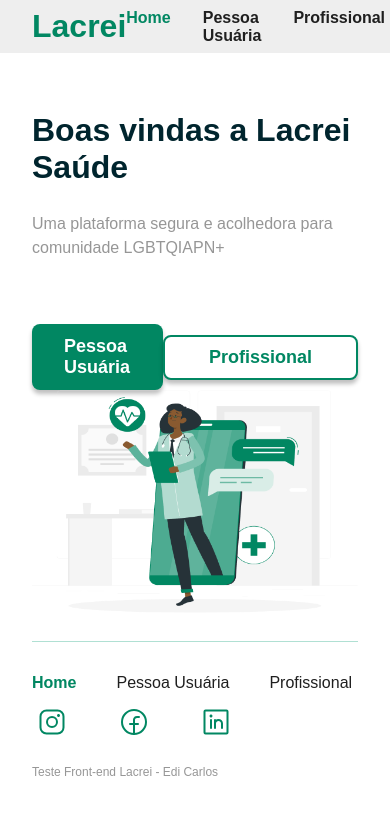
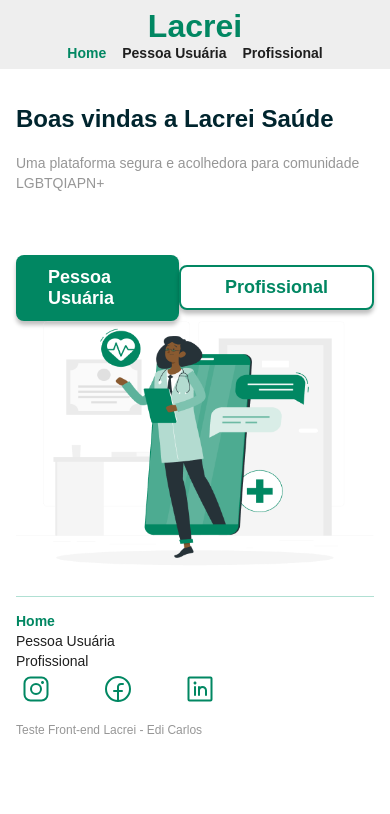
Before and after one commit to ediCarlosSilva/desafio-lacrei, a React (Create React App) app: page / in a window 390 px wide. Shown: the top 814 px of the page. Built offline with nearby package versions, Linux system fonts and the light colour scheme.

Commit message:
parte responsiva para mobile concluida

```diff
--- a/public/index.html
+++ b/public/index.html
@@ -2,7 +2,7 @@
 <html lang="en">
   <head>
     <meta charset="utf-8" />
-    <link rel="icon" href="%PUBLIC_URL%/favicon.ico" />
+    <link rel="shortcut icon" href="/favicon.jpeg" type="image/x-icon"/>
     <meta name="viewport" content="width=device-width, initial-scale=1" />
     <meta name="theme-color" content="#000000" />
     <meta
@@ -13,20 +13,10 @@
 
     <link rel="manifest" href="%PUBLIC_URL%/manifest.json" />
 
-    <title>React App</title>
+    <title>Teste Lacrei - Edi Carlos</title>
   </head>
   <body>
     <noscript>You need to enable JavaScript to run this app.</noscript>
     <div id="root"></div>
-    <!--
-      This HTML file is a template.
-      If you open it directly in the browser, you will see an empty page.
-
-      You can add webfonts, meta tags, or analytics to this file.
-      The build step will place the bundled scripts into the <body> tag.
-
-      To begin the development, run `npm start` or `yarn start`.
-      To create a production bundle, use `npm run build` or `yarn build`.
-    -->
   </body>
 </html>
--- a/src/App.js
+++ b/src/App.js
@@ -18,7 +18,7 @@ const theme = {
     body: "#fff",
     footer: '#003333'
   },
-  mobile: '540px',
+  mobile: '520px',
   tablet: "768px",
   laptop: "1024px"
 }
--- a/src/components/styles/Container.styled.js
+++ b/src/components/styles/Container.styled.js
@@ -83,5 +83,17 @@ export const Container = styled.div`
         }
     }
 
+    @media (max-width: ${({ theme }) => theme.mobile}) {
+        padding: 1rem 1rem 0px;
 
+        & div h2 {
+            font-size: 1.5rem;
+        }
+
+        & div p {
+            line-height: 1.25rem;
+            margin-top: 0.875rem;
+            font-size: 0.875rem;
+        }
+    }
 `
--- a/src/components/styles/Footer.styled.js
+++ b/src/components/styles/Footer.styled.js
@@ -31,7 +31,21 @@ export const StyledFooter = styled.footer`
         color: rgb(81, 81, 81);
     }
 
-    @media (max-width: ${({theme}) => theme.laptop}) {
+    @media (max-width: ${({ theme }) => theme.laptop}) {
         margin: 0px 2rem;
     }
+
+    @media (max-width: ${({ theme }) => theme.mobile}) {
+        margin: 0px 1rem;
+        padding-top: 1rem;
+
+        & nav {
+            flex-direction: column;
+            gap: 0.25rem;
+        }
+
+        & nav a {
+            font-size: 0.875rem;
+        }
+    }
 `
--- a/src/components/styles/Header.styled.js
+++ b/src/components/styles/Header.styled.js
@@ -15,6 +15,11 @@ export const StyledHeader = styled.header`
 
     @media (max-width: ${({theme}) => theme.laptop}) {
         padding: 0.5rem 2rem;
+    }
+
+    @media (max-width: ${({ theme}) => theme.mobile}) {
+        padding: 0.5rem 1rem;
+        flex-direction: column;
     }
 `
 
@@ -44,7 +49,17 @@ export const Nav = styled.nav`
         color: rgb(1, 135, 98);
     }
 
+    // ajuste reponsivo para desktop/mobile
     @media (max-width: ${({theme}) => theme.laptop}) {
         gap: 2rem;
     }
+
+    // ajuste responsivo para mobile
+    @media (max-width: ${({ theme}) => theme.mobile}) {
+        gap: 1rem;
+
+        & a {
+            font-size: 0.875rem;
+        }
+    }
 `
```
Also changed, not shown: public/favicon.jpeg (added).
